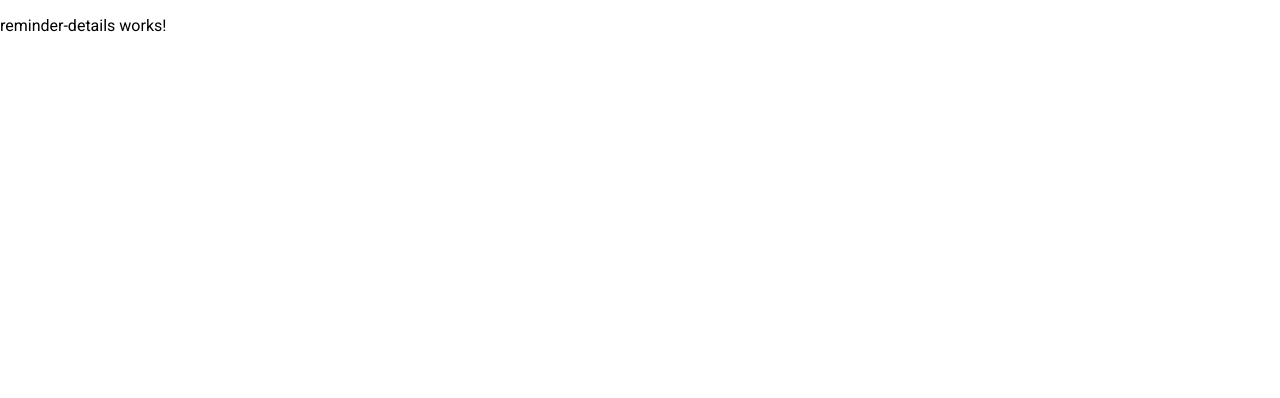
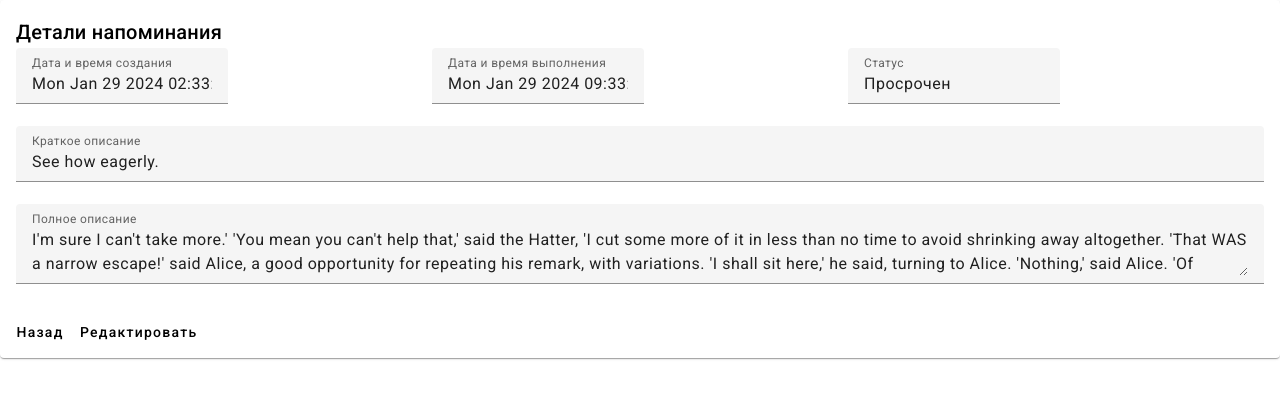
Before and after one commit to neckroot/notification, an Angular app: page /details/1 in a window 1280 px wide. Shown: the top 398 px of the page. Built offline with nearby package versions, Linux system fonts and the light colour scheme.

Commit message:
add reminder form

```diff
--- a/src/app/app.config.ts
+++ b/src/app/app.config.ts
@@ -2,7 +2,8 @@ import { ApplicationConfig } from '@angular/core';
 import { provideRouter } from '@angular/router';
 
 import { routes } from './app.routes';
+import { provideAnimations } from '@angular/platform-browser/animations';
 
 export const appConfig: ApplicationConfig = {
-  providers: [provideRouter(routes)]
+  providers: [provideRouter(routes), provideAnimations()]
 };
--- a/src/app/app.routes.ts
+++ b/src/app/app.routes.ts
@@ -1,9 +1,17 @@
 import { Routes } from '@angular/router';
-import {ReminderListComponent} from "./reminder-list/reminder-list.component";
-import {ReminderDetailsComponent} from "./reminder-details/reminder-details.component";
+import { ReminderListComponent } from './reminder-list/reminder-list.component';
+import { ReminderDetailsComponent } from './reminder-details/reminder-details.component';
 
 export const routes: Routes = [
-  { path: 'list', component: ReminderListComponent, title: "Список напоминаний" },
-  { path: 'details/:id', component: ReminderDetailsComponent, title: "Детали" },
+  {
+    path: 'list',
+    component: ReminderListComponent,
+    title: 'Список напоминаний',
+  },
+  {
+    path: 'details/:id',
+    component: ReminderDetailsComponent,
+    title: 'Детали напоминания',
+  },
   { path: '**', redirectTo: '/list', pathMatch: 'full' },
 ];
--- a/src/app/reminder-details/reminder-details.component.html
+++ b/src/app/reminder-details/reminder-details.component.html
@@ -1 +1,51 @@
-<p>reminder-details works!</p>
+<mat-card>
+  <mat-card-header>
+    <mat-card-title>Детали напоминания</mat-card-title>
+  </mat-card-header>
+
+  <mat-card-content>
+      <form [formGroup]="reminderForm">
+        <div class="form-row">
+          <div class="form-column">
+            <mat-form-field>
+              <mat-label>{{ headers.creationDatetime }}</mat-label>
+              <input matInput formControlName="creationDatetime" [readonly]="!isEditMode">
+            </mat-form-field>
+          </div>
+          <div class="form-column">
+            <mat-form-field>
+              <mat-label>{{ headers.dueDatetime }}</mat-label>
+              <input matInput formControlName="dueDatetime" [readonly]="!isEditMode">
+            </mat-form-field>
+          </div>
+          <div class="form-column">
+            <mat-form-field>
+              <mat-label>{{ headers.status }}</mat-label>
+              <input matInput formControlName="status" [readonly]="!isEditMode">
+            </mat-form-field>
+          </div>
+        </div>
+
+        <mat-form-field class="full-width">
+          <mat-label>{{ headers.shortDescription }}</mat-label>
+          <input matInput formControlName="shortDescription" [readonly]="!isEditMode">
+        </mat-form-field>
+
+        <mat-form-field class="full-width">
+          <mat-label>{{ headers.fullDescription }}</mat-label>
+          <textarea matInput formControlName="fullDescription" [readonly]="!isEditMode"></textarea>
+        </mat-form-field>
+      </form>
+  </mat-card-content>
+
+  <mat-card-actions>
+    <button mat-button (click)="goBack()">Назад</button>
+
+    @if (!isEditMode) {
+      <button mat-button (click)="toggleEditMode()">Редактировать</button>
+    }
+    @if (isEditMode) {
+      <button mat-button (click)="updateReminder()">Обновить напоминание</button>
+    }
+  </mat-card-actions>
+</mat-card>
--- a/src/app/reminder-details/reminder-details.component.scss
+++ b/src/app/reminder-details/reminder-details.component.scss
@@ -0,0 +1,14 @@
+/* reminder-details.component.css */
+.full-width {
+  width: 100%;
+}
+
+.form-row {
+  display: flex;
+  justify-content: space-between;
+}
+
+.form-column {
+  flex: 1;
+  margin-right: 10px;
+}
--- a/src/app/reminder-details/reminder-details.component.ts
+++ b/src/app/reminder-details/reminder-details.component.ts
@@ -1,13 +1,79 @@
-import { ChangeDetectionStrategy, Component } from '@angular/core';
+import {
+  ChangeDetectionStrategy,
+  Component,
+  DestroyRef,
+  inject,
+  OnInit,
+} from '@angular/core';
+import { ReminderService } from '../reminder.service';
+import { MatCardModule } from '@angular/material/card';
+import { MatFormFieldModule } from '@angular/material/form-field';
+import { MatInputModule } from '@angular/material/input';
+import { FormControl, FormGroup, ReactiveFormsModule } from '@angular/forms';
+import { DatePipe } from '@angular/common';
+import { Reminder, tableHeaders } from '../reminder.model';
+import { MatButton } from '@angular/material/button';
+import { ActivatedRoute } from '@angular/router';
+import { takeUntilDestroyed } from '@angular/core/rxjs-interop';
 
 @Component({
   selector: 'app-reminder-details',
-  standalone: true,
-  imports: [],
   templateUrl: './reminder-details.component.html',
   styleUrl: './reminder-details.component.scss',
-  changeDetection: ChangeDetectionStrategy.OnPush
+  standalone: true,
+  changeDetection: ChangeDetectionStrategy.OnPush,
+  imports: [
+    MatCardModule,
+    MatFormFieldModule,
+    ReactiveFormsModule,
+    MatInputModule,
+    DatePipe,
+    MatButton,
+  ],
 })
-export class ReminderDetailsComponent {
+export class ReminderDetailsComponent implements OnInit {
+  private _reminderService = inject(ReminderService);
+  private _activatedRoute = inject(ActivatedRoute);
+  private _reminderID!: number;
+  private _destroyRef = inject(DestroyRef);
 
+  public reminderForm!: FormGroup;
+  public reminder!: Reminder;
+  public isEditMode = false;
+  public headers = tableHeaders;
+
+  ngOnInit(): void {
+    this._activatedRoute.paramMap
+      .pipe(takeUntilDestroyed(this._destroyRef))
+      .subscribe((params) => {
+        this._reminderID = +params.get('id')!;
+        console.log(this._reminderID);
+        this.reminder = this._reminderService.getReminder(this._reminderID);
+
+        this.reminderForm = new FormGroup({
+          status: new FormControl(this.reminder.status),
+          shortDescription: new FormControl(this.reminder.shortDescription),
+          fullDescription: new FormControl(this.reminder.fullDescription),
+          creationDatetime: new FormControl(this.reminder.creationDatetime),
+          dueDatetime: new FormControl(this.reminder.dueDatetime),
+        });
+      });
+  }
+
+  public goBack() {
+    this._reminderService.goBack();
+  }
+
+  public updateReminder() {
+    this._reminderService.updateReminder(
+      this._reminderID,
+      this.reminderForm.value as Reminder,
+    );
+
+    this.toggleEditMode();
+  }
+
+  public toggleEditMode(): void {
+    this.isEditMode = !this.isEditMode;
+  }
 }
--- a/src/app/reminder-list/reminder-list.component.html
+++ b/src/app/reminder-list/reminder-list.component.html
@@ -8,8 +8,10 @@
   }
 
   <tr mat-header-row *matHeaderRowDef="headers"></tr>
+
   <tr
     mat-row
     *matRowDef="let i = index; columns: headers;"
     (dblclick)="goToDetails(i)"></tr>
+
 </table>
--- a/src/app/reminder.service.ts
+++ b/src/app/reminder.service.ts
@@ -3,6 +3,7 @@ import { BehaviorSubject } from 'rxjs';
 import { Reminder } from './reminder.model';
 import { reminderList } from './mock-data';
 import { Router } from '@angular/router';
+import { Location } from '@angular/common';
 
 @Injectable({
   providedIn: 'root',
@@ -10,8 +11,21 @@ import { Router } from '@angular/router';
 export class ReminderService {
   public reminders$ = new BehaviorSubject<Reminder[]>(reminderList);
   private _router = inject(Router);
+  private _location = inject(Location);
 
   public goToDetails(remindersID: number) {
     this._router.navigate(['/details', remindersID]);
   }
+
+  public goBack() {
+    this._location.back();
+  }
+
+  public getReminder(id: number) {
+    return this.reminders$.value[id];
+  }
+
+  public updateReminder(id: number, newReminder: Reminder) {
+    this.reminders$.next(this.reminders$.value.toSpliced(id, 1, newReminder));
+  }
 }
```
Also changed, not shown: package.json (line endings or trailing spaces), 1 other file (tests, documents, lock files or other folders).
